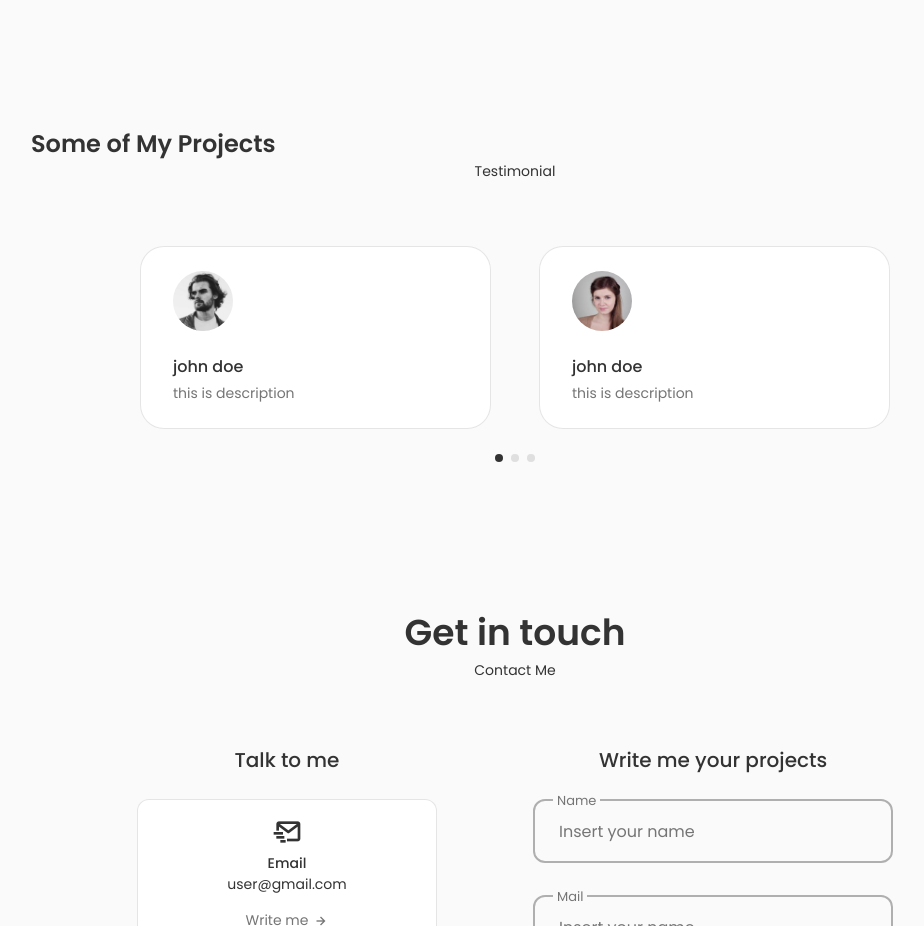
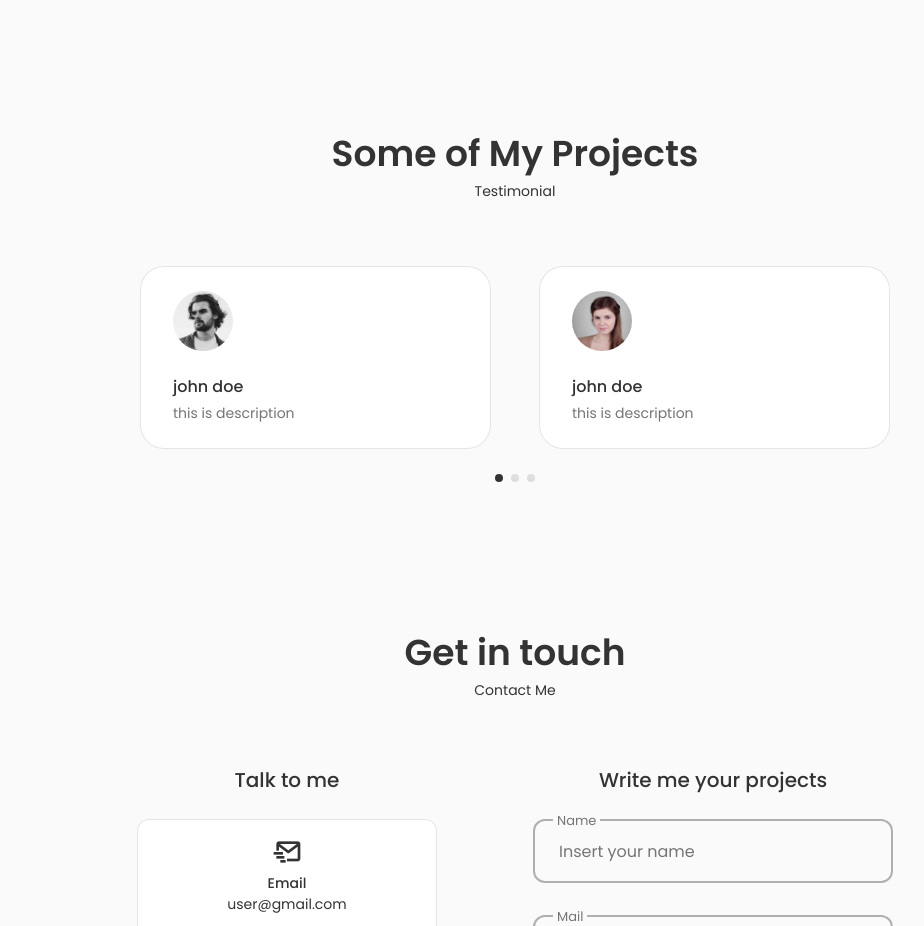
Before and after one commit to armiinygh/Portfolio, a React (Create React App) app: page / in a window 1280 px wide. Shown: the part 3228-4154 px from the top of the page, without its empty margins (125-1049 px from the left). Built offline with nearby package versions, Linux system fonts and the light colour scheme.

Commit message:
Testimonials.jsx h1 title bug fixed

```diff
--- a/src/components/Testimonials/Testimonials.jsx
+++ b/src/components/Testimonials/Testimonials.jsx
@@ -13,7 +13,7 @@ import "./testimonials.css"
 const Testimonials = () => {
     return (
         <section className="testimonial container section">
-            <h2 className="section__titlte">Some of My Projects</h2>
+            <h2 className="section__title">Some of My Projects</h2>
             <span className="section__subtitle">Testimonial</span>
             <Swiper className="testimonial__container"
                     loop={true}
```
